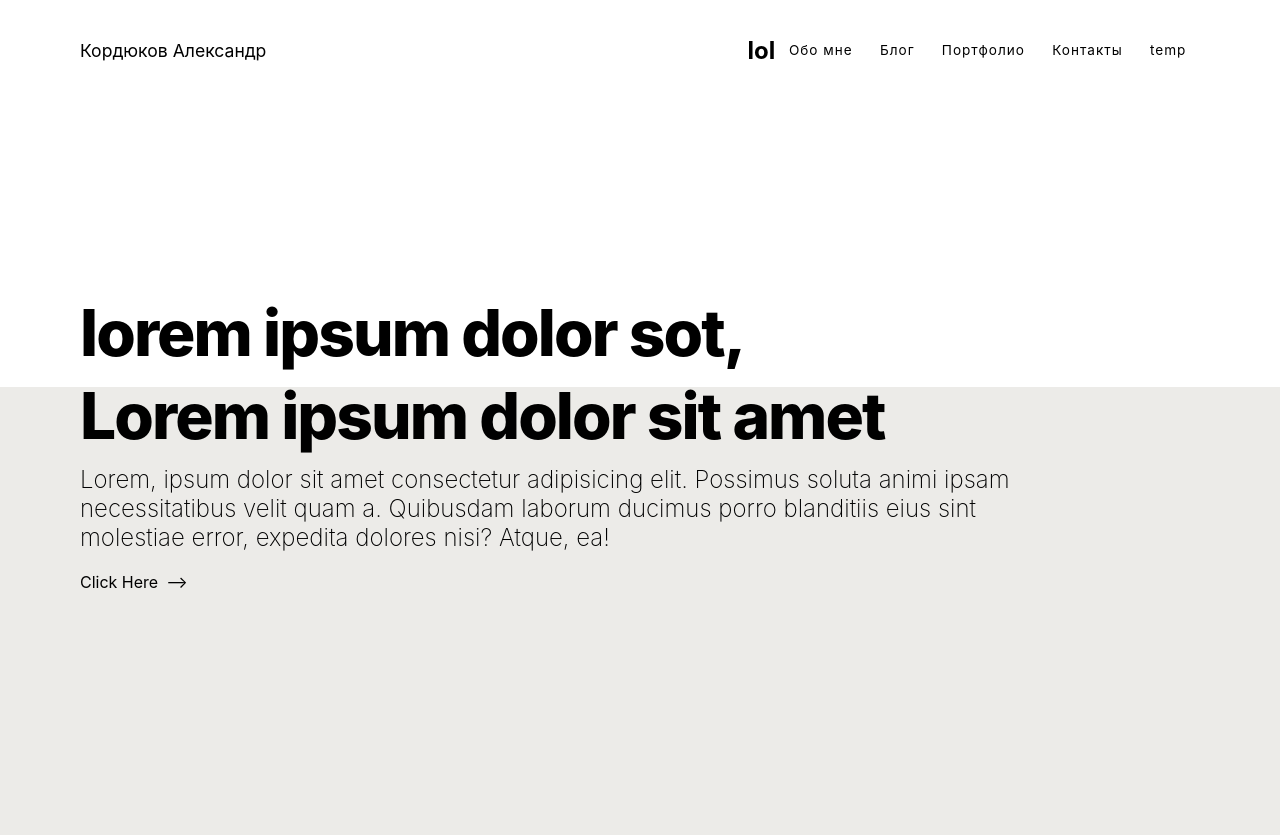
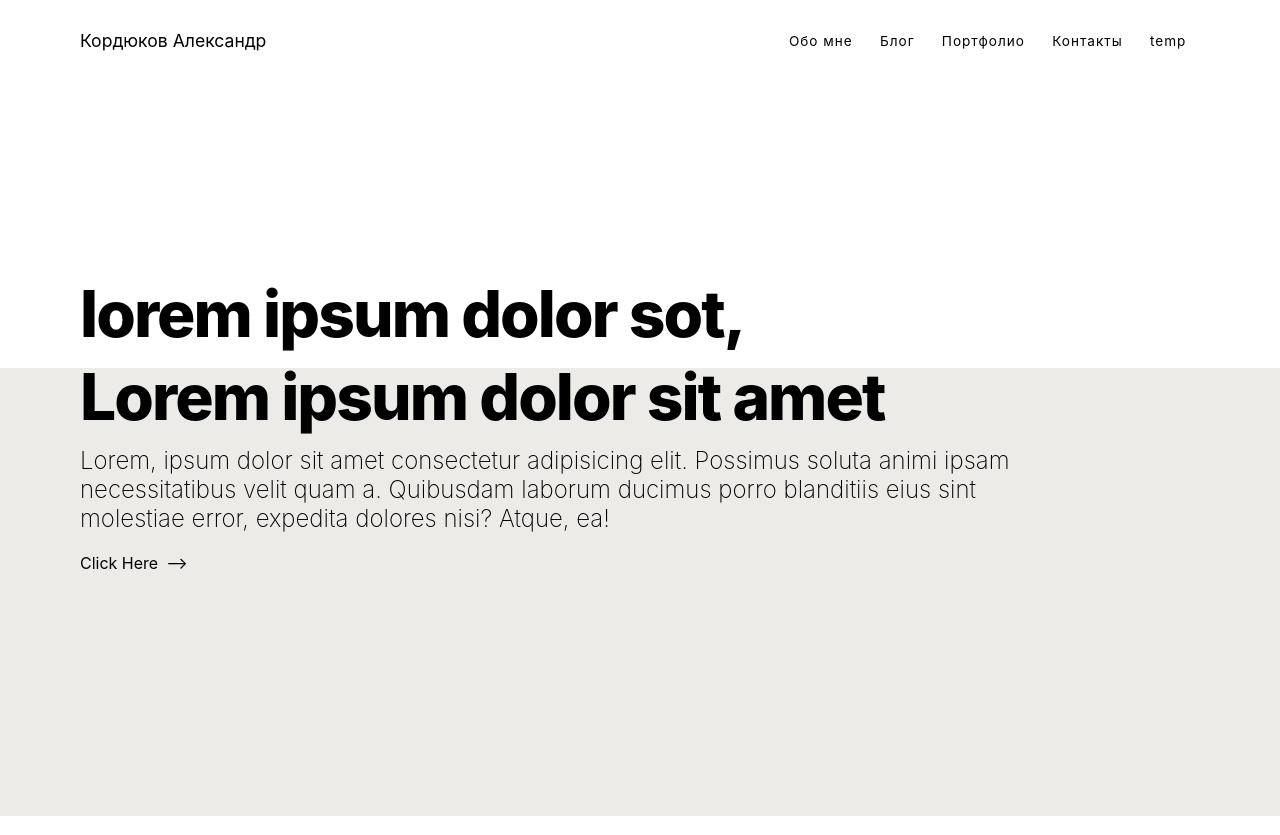
Before and after one commit to Upcy12/svelte_test, a SvelteKit app: page / in a window 1280 px wide. Built offline with nearby package versions, Linux system fonts and the light colour scheme.

Commit message:
not error

```diff
--- a/src/routes/+layout.svelte
+++ b/src/routes/+layout.svelte
@@ -2,7 +2,6 @@
     <div class="nav-container">
         <a href="/" class="nav-logo" title="Back to Homepage">Кордюков Александр</a>
         <div class="nav-links">
-            <h1>lol</h1>
             {#each nav as link}
 
             <a href={link.href} class="link">{link.title}</a>
```
